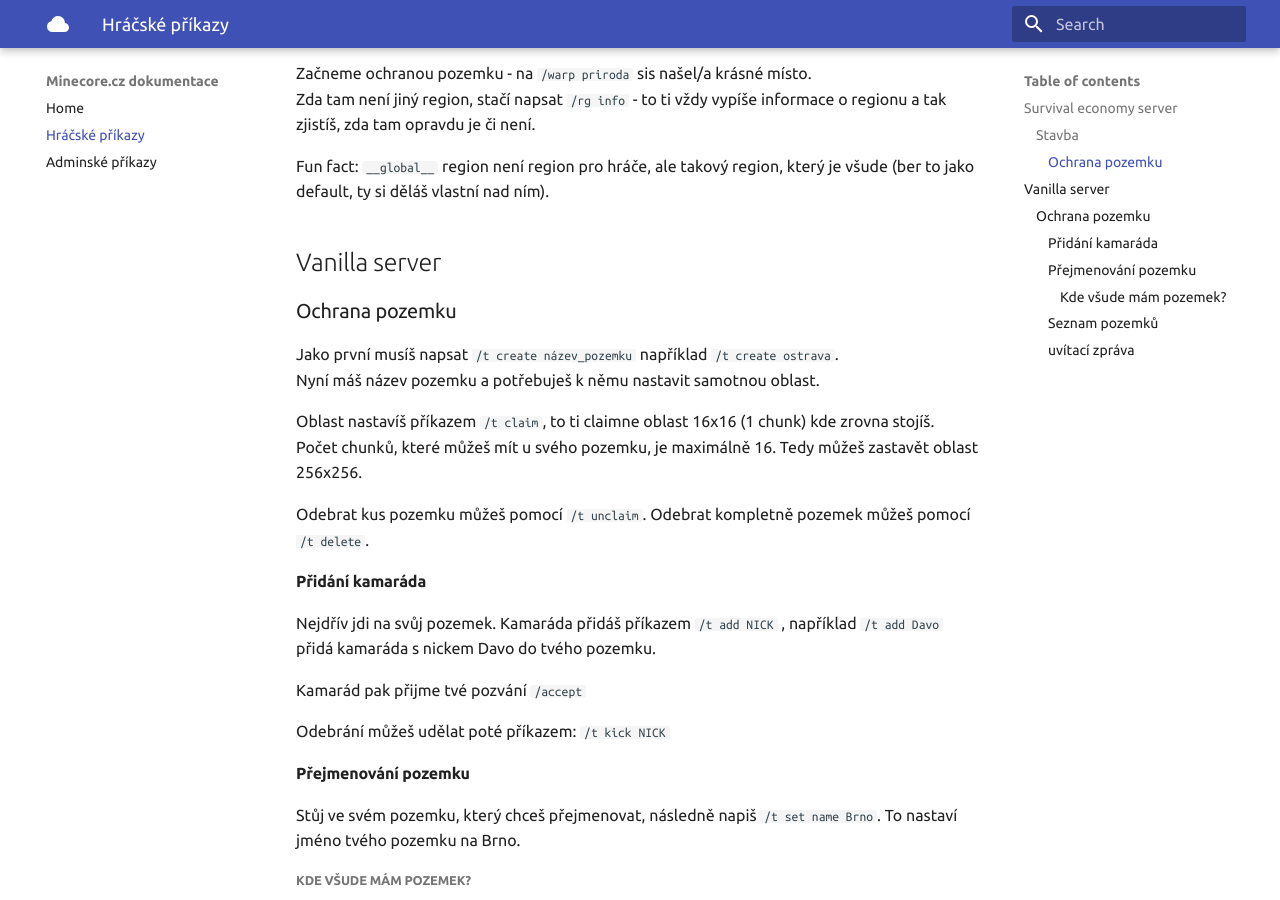
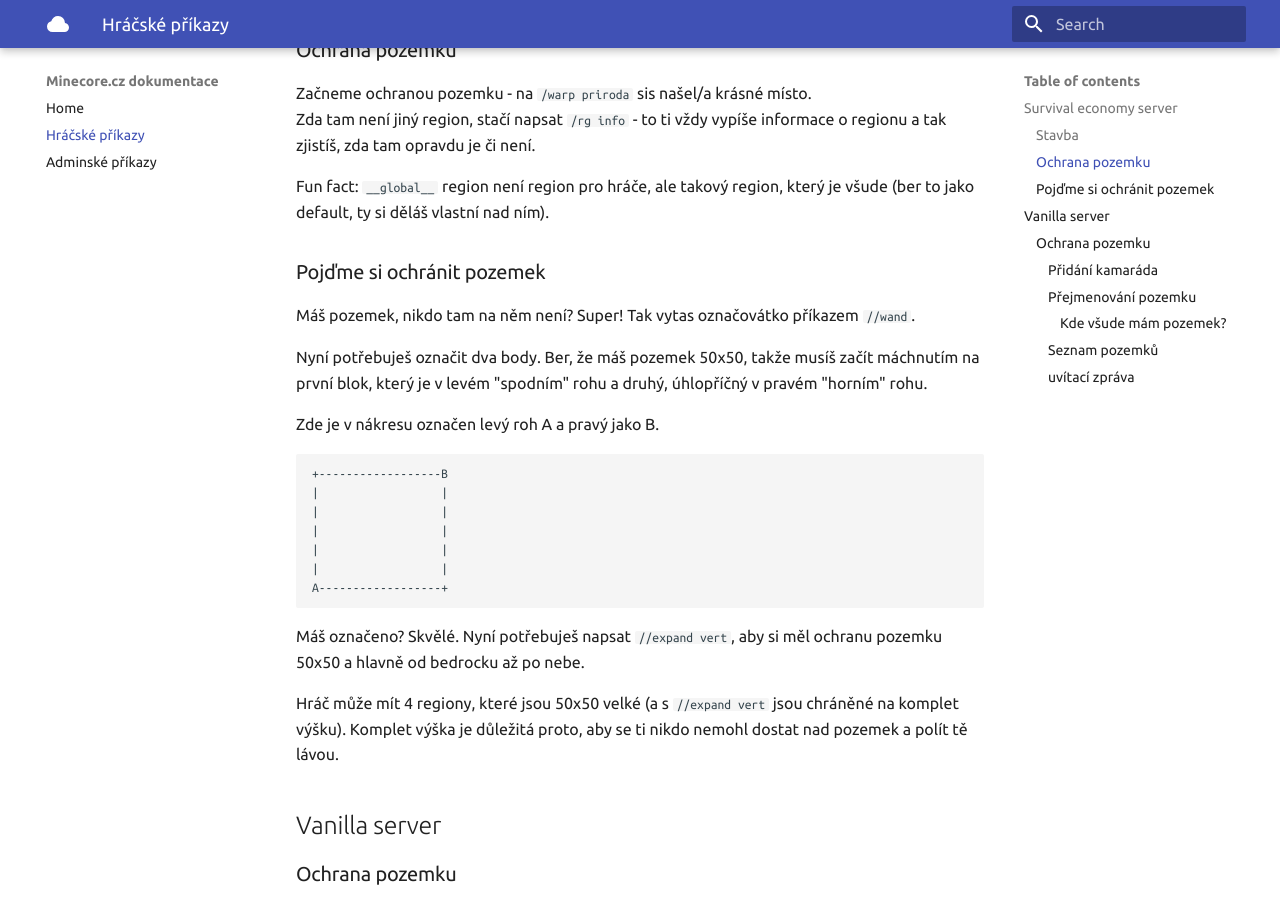
Before and after one commit to Ownercz/minecore-docs, an MkDocs documentation site: the page built from docs/player.md, in a window 1280 px wide and 900 px high, scrolled down 350 px. Built offline with MkDocs 1.6.1 and Material for MkDocs 9.7.7, drawn with Linux system fonts in a browser that asks for light colours.

Commit message:
Update player.md

````diff
--- a/docs/player.md
+++ b/docs/player.md
@@ -6,13 +6,32 @@ Stavět můžeš kdekoliv na mapě, kde není již stávající region.
 Region chápej jako pozemek, který už někdo vlastní.
 Do mapy, kde je možné stavět, se dostaneš přes ```/priroda```.
 
-#### Ochrana pozemku
+### Ochrana pozemku
 Začneme ochranou pozemku - na ```/warp priroda``` sis našel/a krásné místo.
 Zda tam není jiný region, stačí napsat ```/rg info``` - to ti vždy vypíše informace o regionu a tak zjistíš, zda tam opravdu je či není.
 
 
 Fun fact: ```__global__``` region není region pro hráče, ale takový region, který je všude (ber to jako default, ty si děláš vlastní nad ním).
 
+### Pojďme si ochránit pozemek
+Máš pozemek, nikdo tam na něm není? Super! Tak vytas označovátko příkazem ```//wand```.
+
+Nyní potřebuješ označit dva body. Ber, že máš pozemek 50x50, takže musíš začít máchnutím na první blok, který je v levém "spodním" rohu a druhý, úhlopříčný v pravém "horním" rohu.
+
+Zde je v nákresu označen levý roh A a pravý jako B.
+```
++------------------B
+|                  |
+|                  |
+|                  |
+|                  |
+|                  |
+A------------------+
+```
+
+Máš označeno? Skvělé. Nyní potřebuješ napsat ```//expand vert```, aby si měl ochranu pozemku 50x50 a hlavně od bedrocku až po nebe.
+
+Hráč může mít 4 regiony, které jsou 50x50 velké (a s ```//expand vert``` jsou chráněné na komplet výšku). Komplet výška je důležitá proto, aby se ti nikdo nemohl dostat nad pozemek a polít tě lávou.
 
 ## Vanilla server
 ### Ochrana pozemku
````
